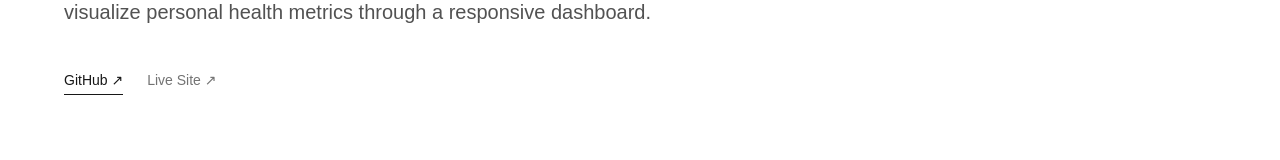
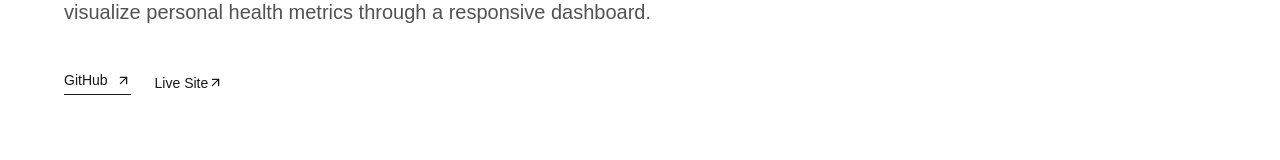
Before and after one commit to Mars-shah/Portfolio, a Next.js app: page /projects/bio-track in a window 1280 px wide. Shown: the part 391-551 px from the top of the page. Built offline with nearby package versions, Linux system fonts and the light colour scheme.

Commit message:
fixing arrows

```diff
--- a/app/projects/bio-track/page.tsx
+++ b/app/projects/bio-track/page.tsx
@@ -1,6 +1,7 @@
 import Image from "next/image";
 import Navbar from "@/components/navbar";
 import Footer from "@/components/footer";
+import { ArrowUpRight } from "lucide-react";
 
 const features = [
   "JWT-based authentication",
@@ -48,18 +49,18 @@ export default function BioTrackPage() {
               href="https://github.com/Mars-shah/BioTrack"
               target="_blank"
               rel="noopener noreferrer"
-              className="border-b border-neutral-900 pb-1 font-medium dark:border-white"
+              className="inline-flex items-center gap-2 border-b border-neutral-900 pb-1 font-medium dark:border-white"
             >
-              GitHub ↗
+              GitHub <ArrowUpRight size={15} />
             </a>
 
             <a
               href="YOUR_LIVE_SITE_URL"
               target="_blank"
               rel="noopener noreferrer"
-              className="text-neutral-500 transition hover:text-neutral-900 dark:hover:text-white"
+              className="inline-flex items-center gap-2text-neutral-500 transition hover:text-neutral-900 dark:hover:text-white"
             >
-              Live Site ↗
+              Live Site <ArrowUpRight size={15} />
             </a>
           </div>
         </div>
```
